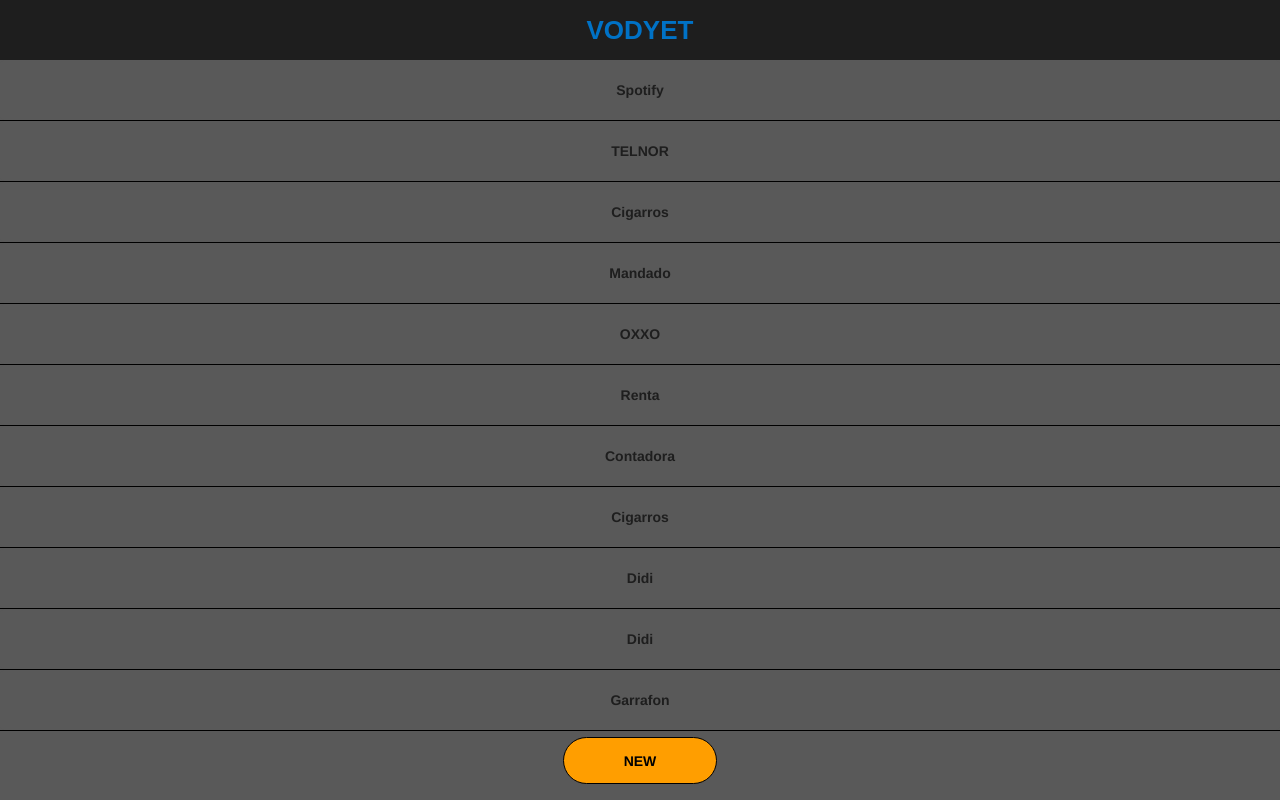
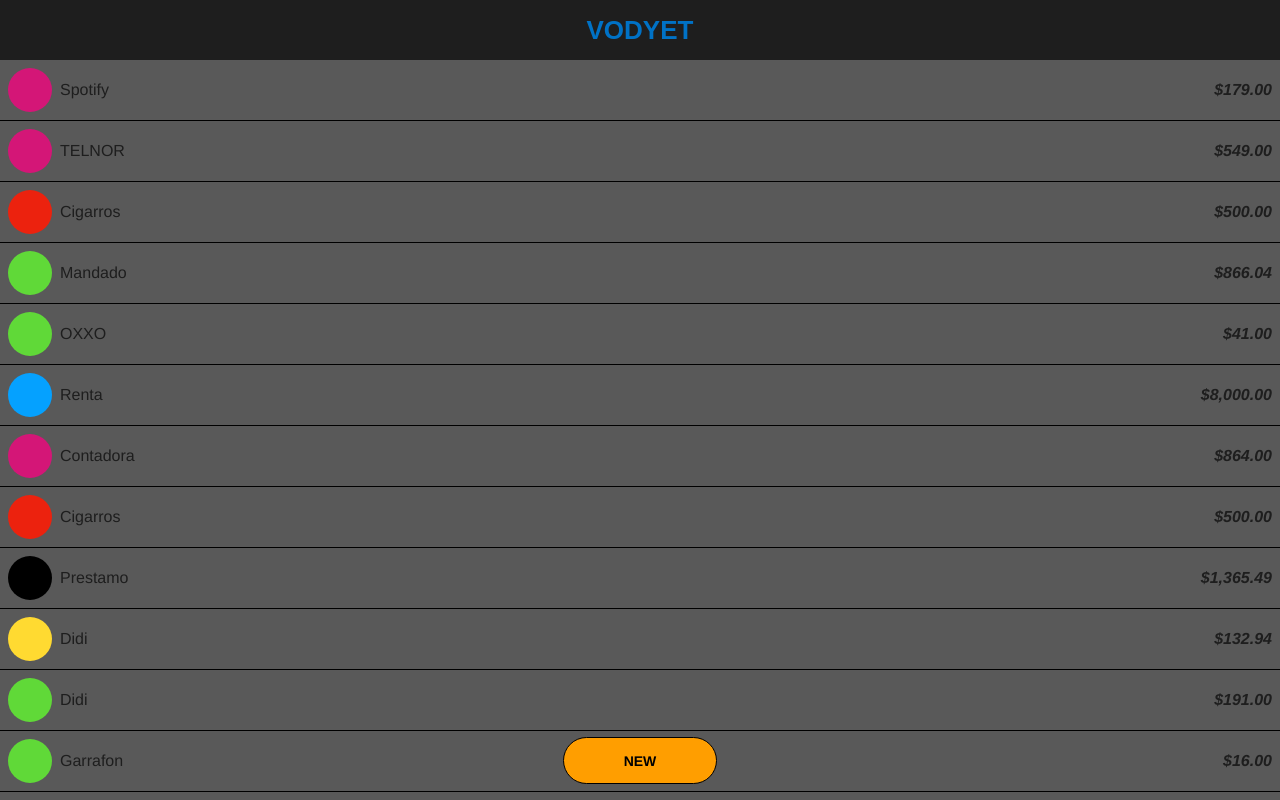
Before and after one commit to jesuszvl/vodyet, a Next.js app: page / in a window 1280 px wide. Built offline with nearby package versions, Linux system fonts and the light colour scheme; a web font is replaced by a local one.

Commit message:
minimize budget design

```diff
--- a/components/History/History.js
+++ b/components/History/History.js
@@ -13,7 +13,7 @@
       description: "TELNOR",
       ammount: "$549.00",
       date: new Date(),
-      category: "vivienda",
+      category: "servicios",
     },
     {
       description: "Cigarros",
@@ -52,6 +52,12 @@
       category: "ocio",
     },
     {
+      description: "Prestamo",
+      ammount: "$1,365.49",
+      date: new Date(),
+      category: "deudas",
+    },
+    {
       description: "Didi",
       ammount: "$132.94",
       date: new Date(),
--- a/components/Record/Record.js
+++ b/components/Record/Record.js
@@ -4,7 +4,9 @@
 export default function Record({ description, ammount, date, category }) {
   return (
     <div className={styles.record}>
+      <span className={classNames(styles["icon"], styles[category])}></span>
       <span className={styles.description}>{description}</span>
+      <span className={styles.ammount}>{ammount}</span>
     </div>
   );
 }
--- a/components/Record/Record.module.scss
+++ b/components/Record/Record.module.scss
@@ -3,76 +3,19 @@
 .record {
   display: flex;
   flex-direction: row;
+  align-items: center;
   justify-content: space-between;
-
+  gap: 8px;
   height: 60px;
   border-bottom: 1px solid black;
+  padding-left: 8px;
+  padding-right: 8px;
 }
 
-.date {
-  display: flex;
-  flex-direction: column;
-  justify-content: center;
-  align-items: center;
-
-  min-width: 40px;
-
-  background-color: white;
-
-  border: 1px solid $medium-dark;
-  border-radius: 5px;
-}
-
-.year {
-  background-color: black;
-  color: white;
-  font-size: 10px;
-  width: 100%;
-  text-align: center;
-  overflow: hidden;
-  border-radius: 3px 3px 0px 0px;
-}
-
-.month {
-  font-size: 12px;
-}
-
-.day {
-  font-size: 14px;
-  font-weight: bold;
-}
-
-.description {
-  display: flex;
-  flex-direction: column;
-  justify-content: center;
-  align-items: center;
-  text-align: center;
-
-  width: 100%;
-
-  border-radius: 5px;
-  background-color: $background-gray;
-
-  font-size: 14px;
-  font-weight: bold;
-
-  color: #1e1e1e;
-}
-
-.ammount {
-  display: flex;
-  justify-content: center;
-  align-items: center;
-  font-weight: bold;
-  font-size: 16px;
-  float: right;
-  background-color: rgba(255, 255, 255, 0.5);
-  padding: 10px;
-  border-radius: 5px;
-  border: 1px black solid;
-  min-width: 80px;
-  max-width: 120px;
+.icon {
+  height: 44px;
+  width: 44px;
+  border-radius: 44px;
 
   &.vivienda {
     background-color: $vivienda;
@@ -95,8 +38,25 @@
     background-color: $ocio;
     color: white;
   }
+
   &.deudas {
     background-color: black;
     color: white;
   }
 }
+
+.description {
+  font-size: 16px;
+
+  color: #1e1e1e;
+  flex-grow: 3;
+}
+
+.ammount {
+  font-size: 16px;
+  font-weight: bold;
+  font-style: italic;
+
+  color: #1e1e1e;
+  text-align: right;
+}
```
